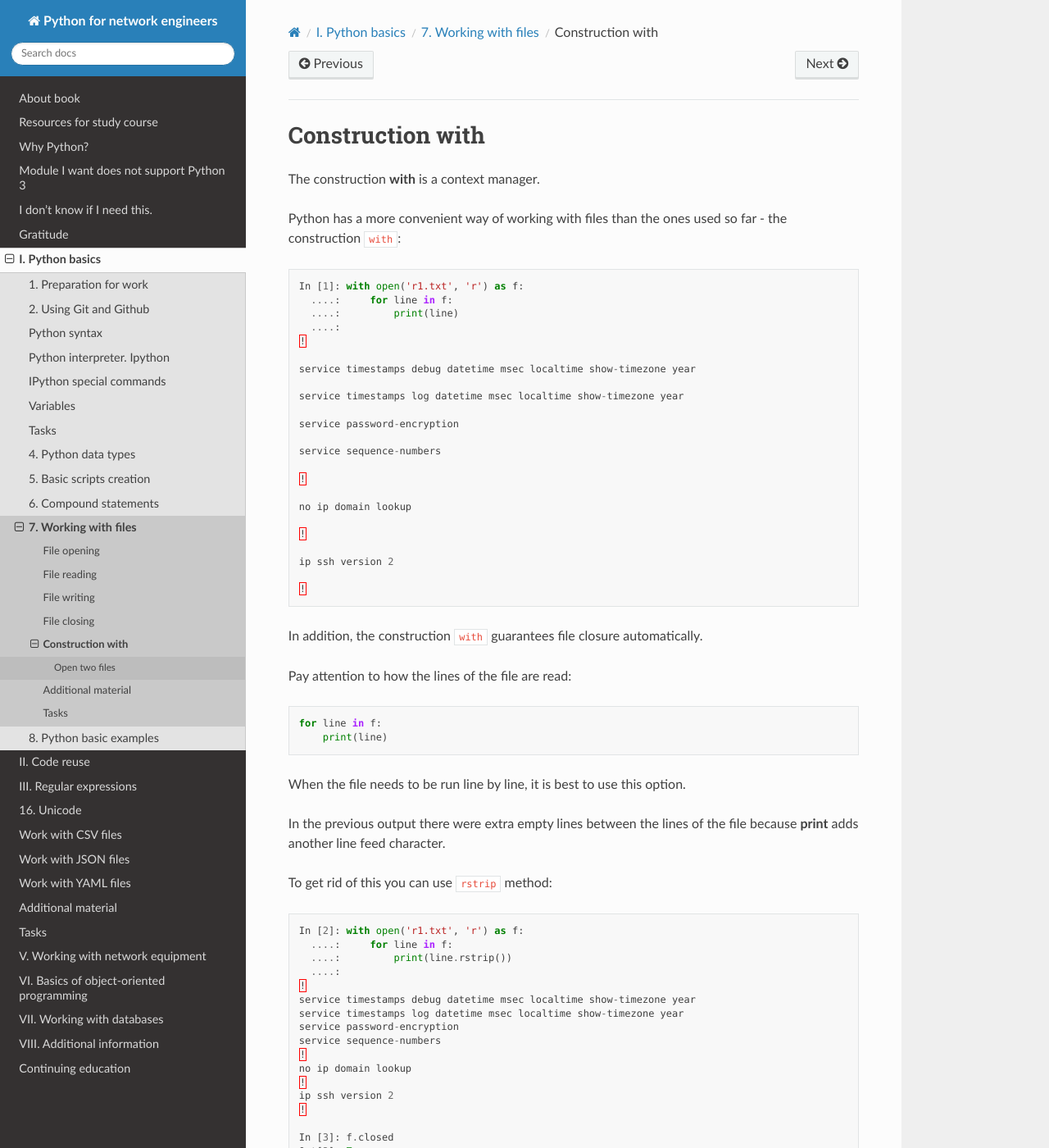
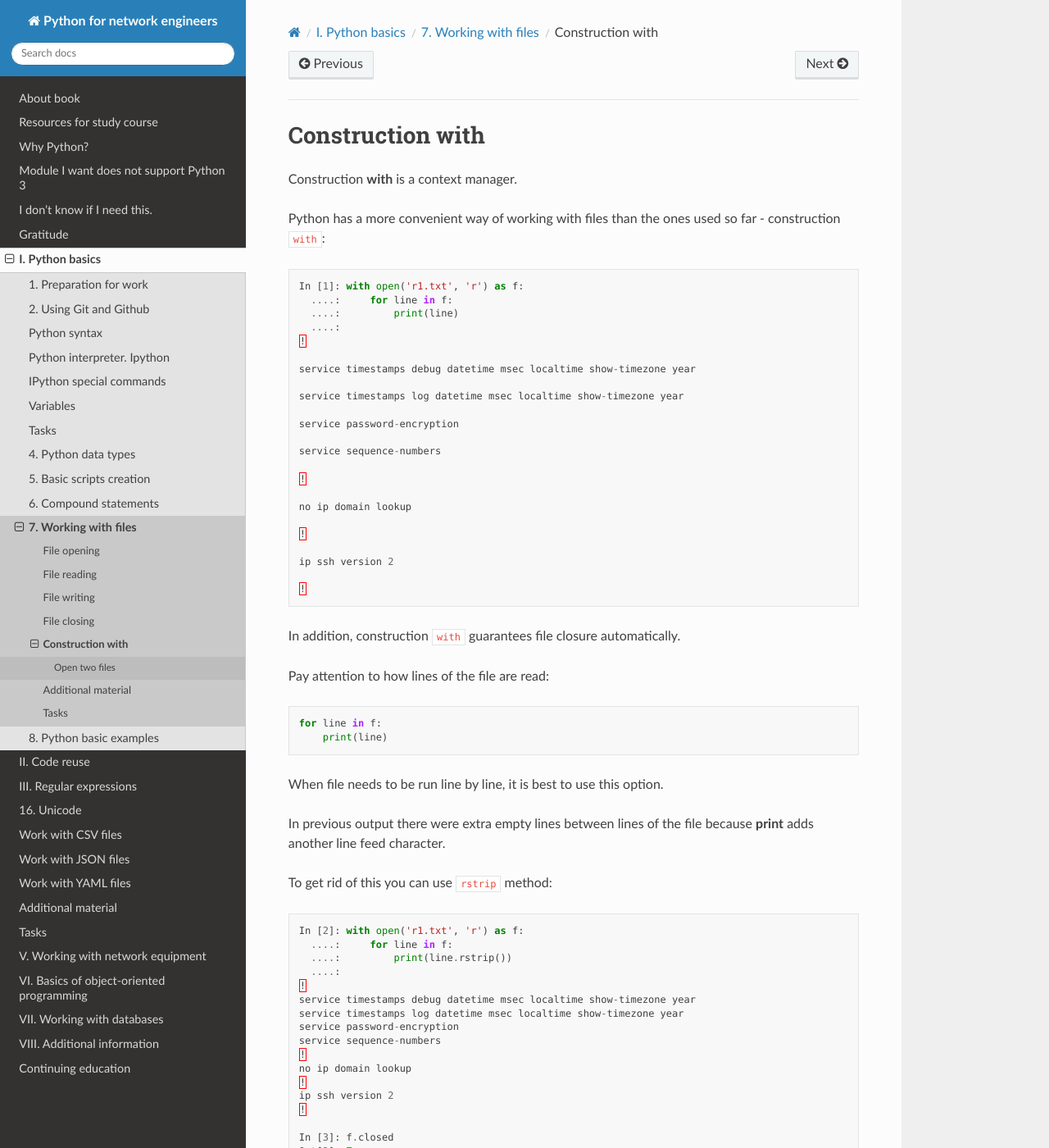
Before and after one commit to natenka/pyneng-book-en, a Sphinx documentation site: the page built from docs/source/book/07_files/5_with.rst, in a window 1280 px wide and 1400 px high. Shown: the whole window at 82% size. Built offline with Sphinx 7.4.7 and the Read the Docs theme 2.0.0, drawn with Linux system fonts in a browser that asks for light colours; pages that are not in the unit, such as notebooks, are missing from menus.

Commit message:
Update 5_with.rst

```diff
--- a/docs/source/book/07_files/5_with.rst
+++ b/docs/source/book/07_files/5_with.rst
@@ -1,9 +1,9 @@
 Construction with
 ----------------
 
-The construction **with** is a context manager.
+Construction **with** is a context manager.
 
-Python has a more convenient way of working with files than the ones used so far - the construction ``with``:
+Python has a more convenient way of working with files than the ones used so far - construction ``with``:
 
 .. code:: python
 
@@ -31,18 +31,18 @@ Python has a more convenient way of working with files than the ones used so far
 
     !
 
-In addition, the construction ``with`` guarantees file closure automatically.
+In addition, construction ``with`` guarantees file closure automatically.
 
-Pay attention to how the lines of the file are read:
+Pay attention to how lines of the file are read:
 
 .. code:: python
 
     for line in f:
         print(line)
 
-When the file needs to be run line by line, it is best to use this option.
+When file needs to be run line by line, it is best to use this option.
 
-In the previous output there were extra empty lines between the lines of the file because **print** adds another line feed character.
+In previous output there were extra empty lines between lines of the file because **print** adds another line feed character.
 
 To get rid of this you can use ``rstrip`` method:
 
```
